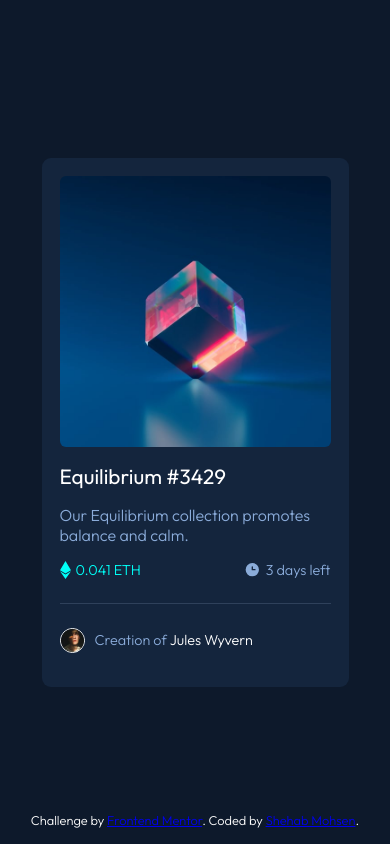
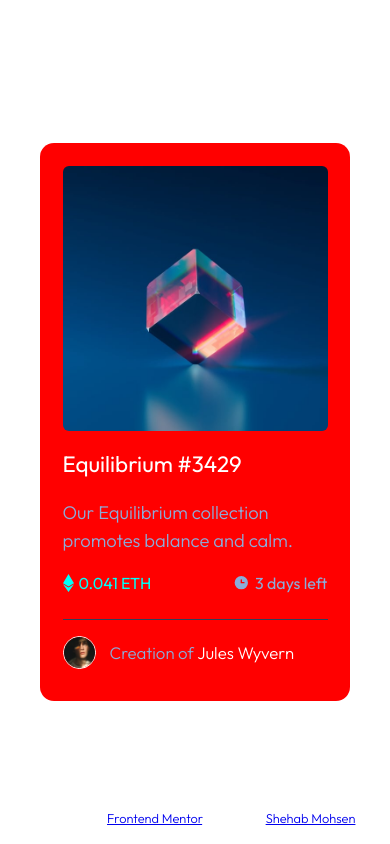
Before and after one commit to shehab20089/nft-card-component, a plain HTML site: page index.html in a window 390 px wide. Drawn offline with Linux system fonts and the light colour scheme.

Commit message:
making it more responsive

```diff
--- a/index.css
+++ b/index.css
@@ -24,23 +24,11 @@
 /* body */
 body {
   font-size: 18px;
-  background-color: var(--clr-body-background);
+  /* background-color: var(--clr-body-background); */
   color: var(--clr-soft-blue);
   font-family: "Outfit", sans-serif;
+  line-height: 1.5;
   font-weight: 300;
-}
-.demo-bg {
-  opacity: 0.6;
-  position: absolute;
-  left: 0;
-  top: 0;
-  width: 100%;
-  height: auto;
-}
-.demo-bg img {
-  width: 100%;
-  height: auto;
-  object-fit: cover;
 }
 /* page wrapper */
 .wrapper {
@@ -53,11 +41,14 @@ body {
 
 /* card area */
 .card {
-  width: 20%;
-  padding: 1em;
-  min-width: 307px;
+  width: 23%;
+  padding: 1.25em;
+  padding-bottom: 0.9em;
+  max-width: 350px;
+  min-width: 310px;
   background: var(--clr-card-background);
-  border-radius: 9px;
+  background: red;
+  border-radius: 14px;
 }
 .card_image {
   position: relative;
@@ -91,9 +82,9 @@ body {
 .card_Heading {
   color: var(--clr-white);
   font-weight: 400;
-  font-size: 1.3rem;
+  font-size: 1.4rem;
   transition: 0.3s;
-  margin: 1rem 0;
+  margin: 1.1rem 0;
 }
 .card_Heading:hover {
   cursor: pointer;
@@ -101,13 +92,14 @@ body {
 }
 
 .card_description {
-  font-size: 1rem;
+  font-size: 1.15rem;
   color: var(--clr-soft-blue);
   margin: 1rem 0;
 }
 .card_infotab {
   display: flex;
-  font-size: 0.9rem;
+  font-size: 1rem;
+  font-weight: 400;
   margin: 1rem 0;
 
   justify-content: space-between;
@@ -124,17 +116,18 @@ body {
   height: 1px;
   background: var(--clr-line);
   margin: 1.5rem 0;
+  margin-bottom: 1rem;
 }
 .card-userInfo {
   display: flex;
   align-items: center;
-  gap: 10px;
-  font-size: 0.9rem;
+  gap: 14px;
+  font-size: 1.05rem;
   margin: 1rem 0;
 }
 .avatar {
-  width: 25px;
-  height: 25px;
+  width: 33px;
+  height: 33px;
   border-radius: 50%;
   border: 1px solid var(--clr-white);
 }
```
